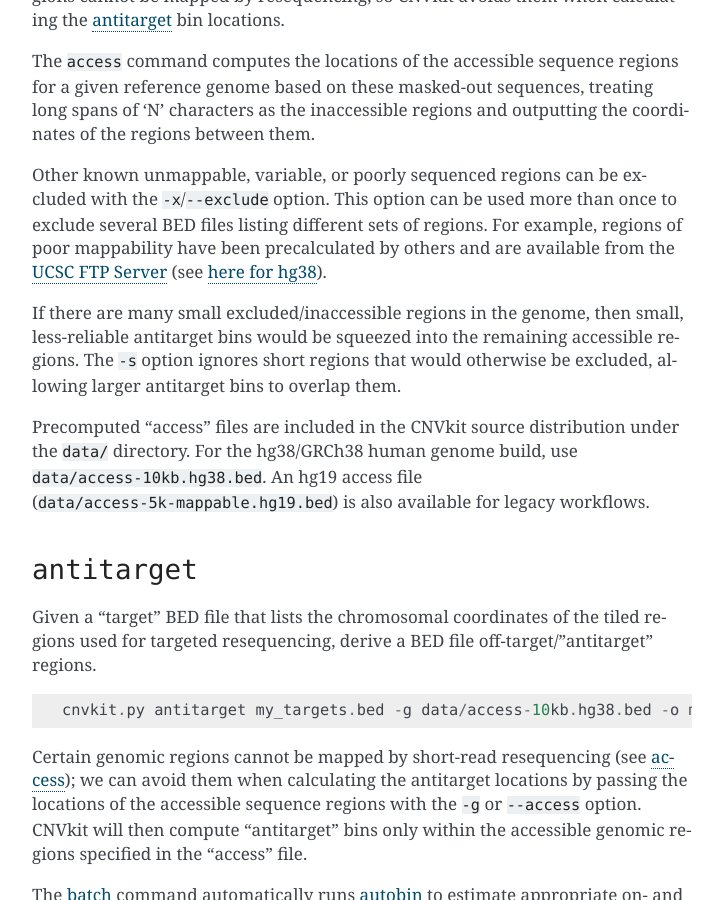
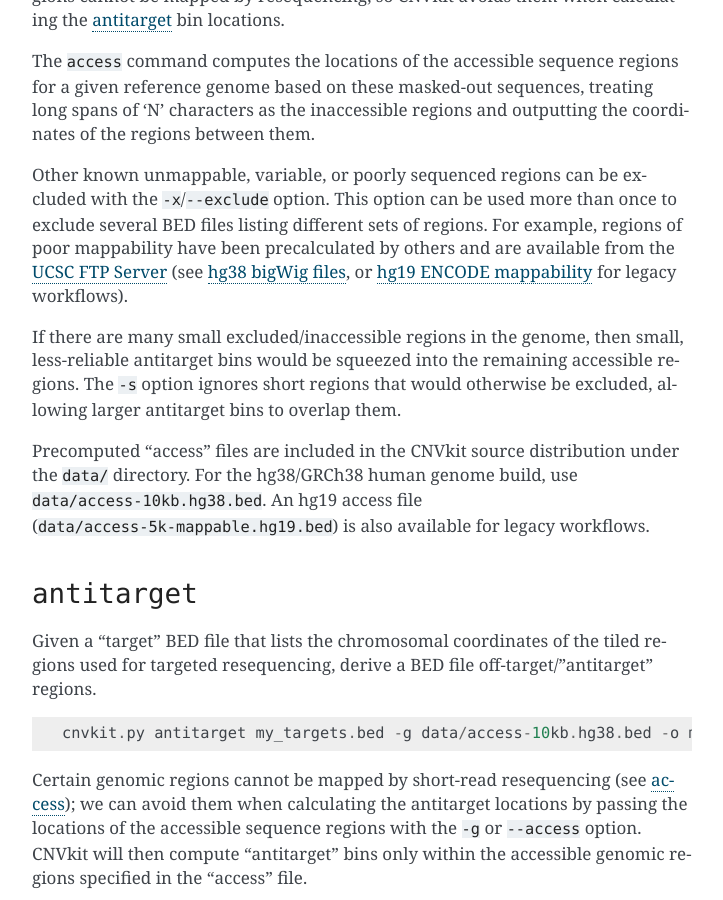
Before and after one commit to etal/cnvkit, a Sphinx documentation site: the page built from doc/pipeline.rst, in a window 1280 px wide and 900 px high, scrolled down 4651 px. Shown: the whole window, without its empty margins (388-1111 px from the left). Built offline with Sphinx 7.4.7, drawn with Linux system fonts in a browser that asks for light colours.

Commit message:
fix: correct UCSC mappability link for hg38
hg38 does not have an encodeDCC/wgEncodeMapability directory on UCSC.
Point to the hg38 bigZips directory for current data, and keep the
hg19 ENCODE link for legacy workflows.

```diff
--- a/doc/pipeline.rst
+++ b/doc/pipeline.rst
@@ -216,8 +216,11 @@ This option can be used more than once to exclude several BED files listing
 different sets of regions.
 For example, regions of poor mappability have been precalculated by others and
 are available from the `UCSC FTP Server
-<ftp://hgdownload.soe.ucsc.edu/goldenPath/>`_ (see `here for hg38
-<ftp://hgdownload.soe.ucsc.edu/goldenPath/hg38/encodeDCC/wgEncodeMapability/>`_).
+<ftp://hgdownload.soe.ucsc.edu/goldenPath/>`_ (see `hg38 bigWig files
+<https://hgdownload.soe.ucsc.edu/goldenPath/hg38/bigZips/>`_,
+or `hg19 ENCODE mappability
+<ftp://hgdownload.soe.ucsc.edu/goldenPath/hg19/encodeDCC/wgEncodeMapability/>`_
+for legacy workflows).
 
 If there are many small excluded/inaccessible regions in the genome, then small,
 less-reliable antitarget bins would be squeezed into the remaining accessible
```
